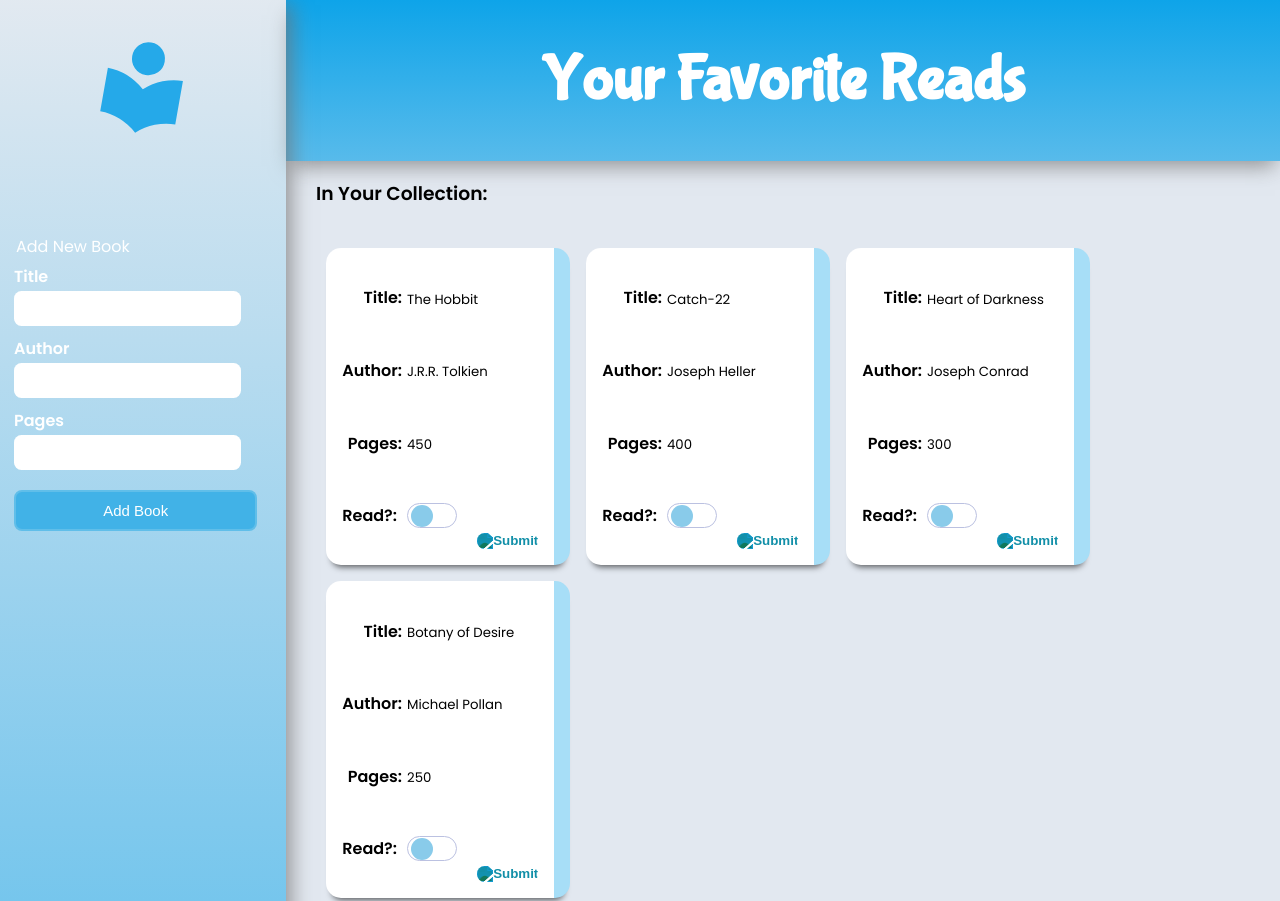
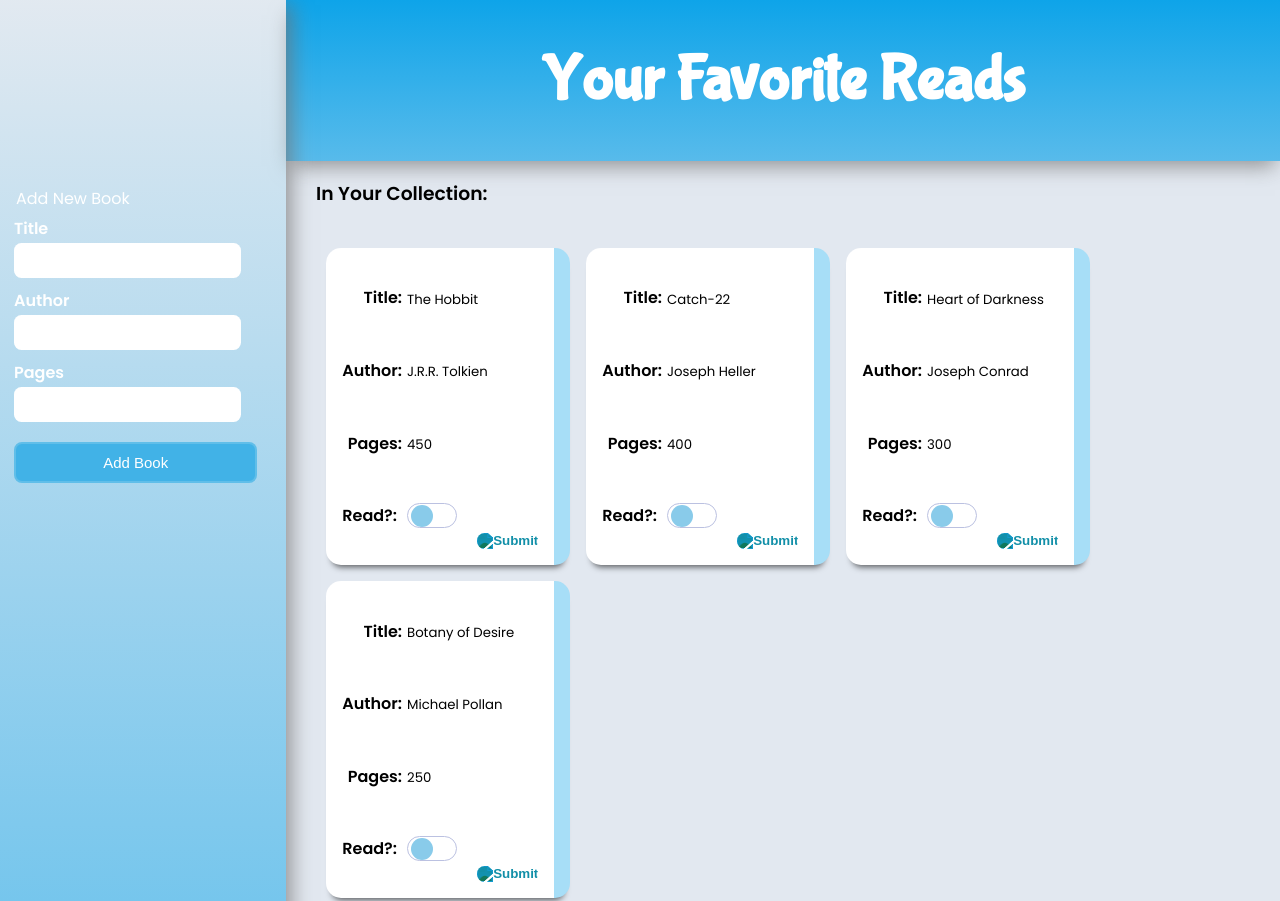
Before and after one commit to JustWaveThings/library_with_firebase_baas, a website built with webpack: page src/index.html in a window 1280 px wide. Shown: the top 901 px of the page. Built offline with nearby package versions, Linux system fonts and the light colour scheme; files whose address does not match are found by name.

Commit message:
Remove image from html

```diff
--- a/src/index.html
+++ b/src/index.html
@@ -16,7 +16,7 @@
             <h1 class="title">Your Favorite Reads</h1>
         </div>
         <div class="sidebar">
-            <img src="img/local_library_FILL1_wght700_GRAD0_opsz48.svg" alt="Book Logo" class="library-logo">
+            <div class="library-logo"></div>
             <div class="dashboard">
                 <section class="book-form">
                     <div class="form-container">
```
